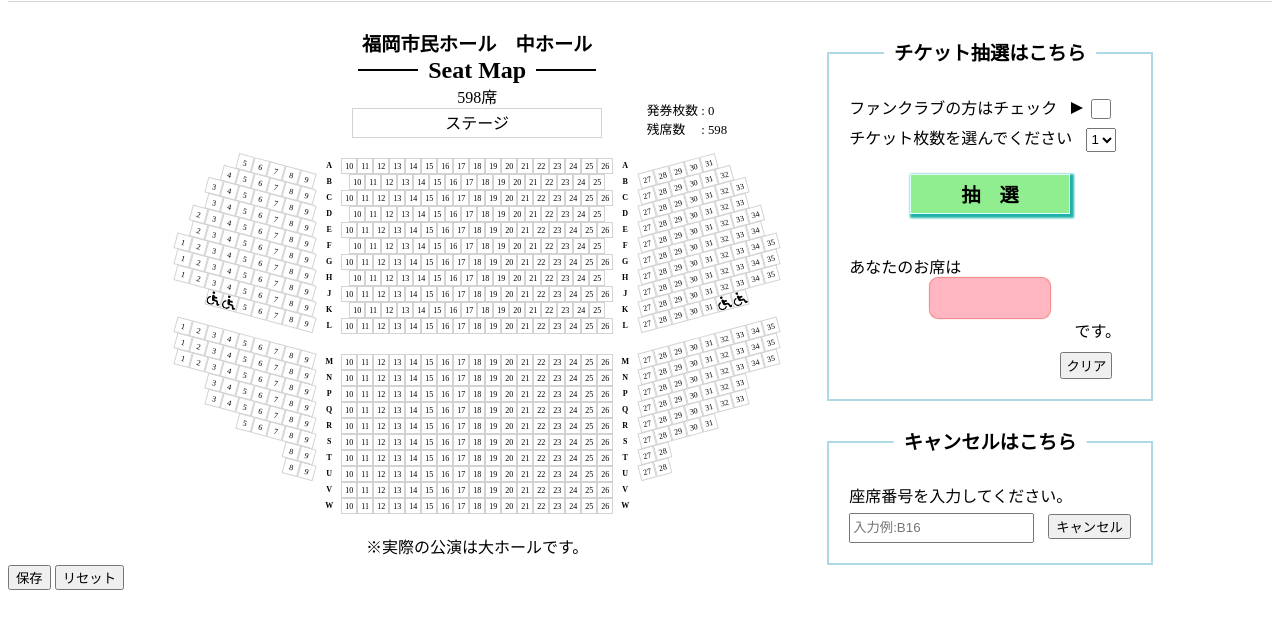
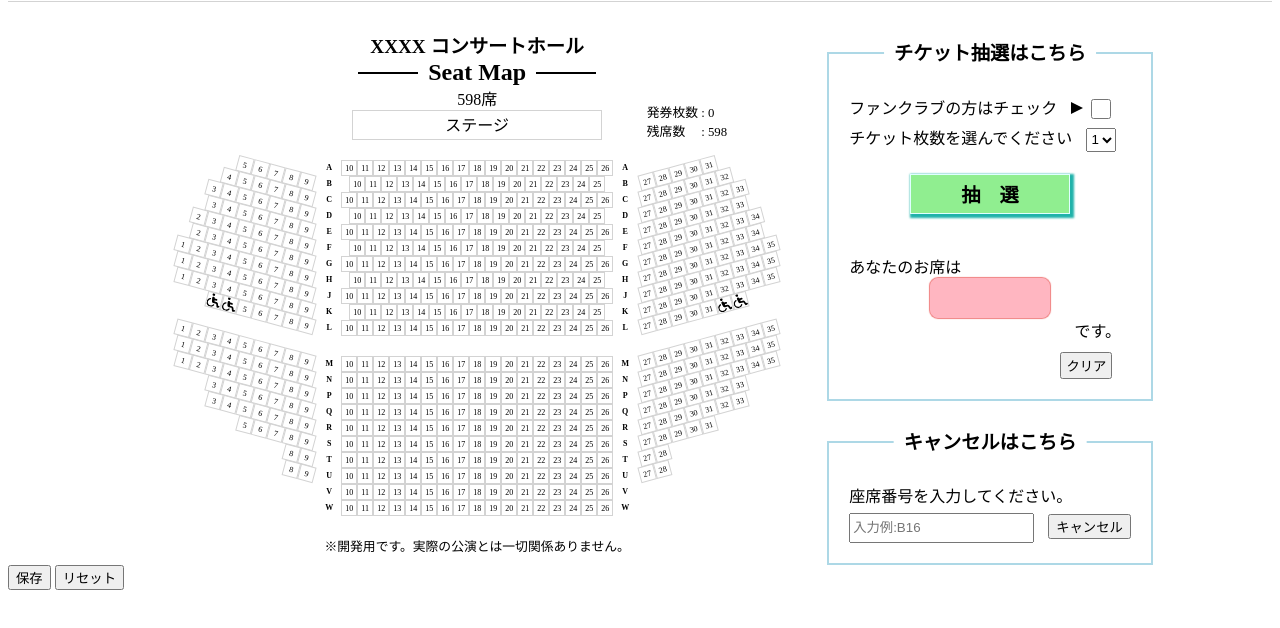
Before and after one commit to ichinosetakayuki/kadai02_janken_rich, a plain HTML site: page index.html in a window 1280 px wide. Shown: the part 124-752 px from the top of the page. Drawn offline with nearby package versions, Linux system fonts and the light colour scheme.

Commit message:
modified a little

```diff
--- a/css/style.css
+++ b/css/style.css
@@ -322,15 +322,19 @@ main {
   font-weight: bold;
 }
 
-.note {
+/* .note {
   display: flex;
   justify-content: center;
-}
+} */
 
 div>img {
   width: 16px;
   height: 16px;
   transform: rotate(15deg);
+}
+
+.seatmap_note p {
+  font-size: 0.8rem;
 }
 
 /* ここからレスポンシブ対応 */
--- a/index.html
+++ b/index.html
@@ -52,7 +52,7 @@
     <section class="seatmap">
       <div class="seatmap_ttl_box">
         <div class="seatmap_ttl">
-          <h2>福岡市民ホール　中ホール</h2>
+          <h2>XXXX コンサートホール</h2>
           <h2>Seat Map</h2>
         </div>
         <div class="total_seats">
@@ -90,7 +90,7 @@
         <ul id="backRight"></ul>
       </div>
       <div class="seatmap_note">
-        <P>※実際の公演は大ホールです。</P>
+        <P>※開発用です。実際の公演とは一切関係ありません。</P>
       </div>
     </section>
   </main>
```
Also changed, not shown: src/top_page_capture.png (deleted), 1 other file.
